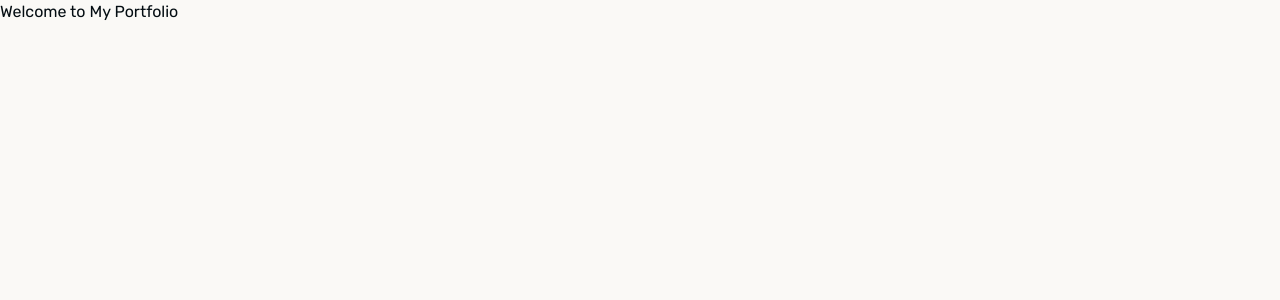
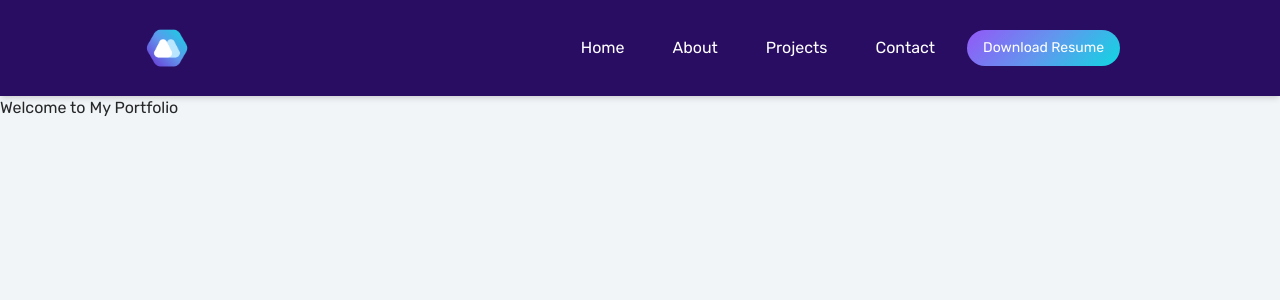
Before and after one commit to misalima/misael-lima-portfolio, a Next.js app: page /home in a window 1280 px wide. Shown: the top 300 px of the page. Built offline with nearby package versions, Linux system fonts and the light colour scheme.

Commit message:
adjust theme, add logo and nav buttons, and favicon

```diff
--- /dev/null
+++ b/src/app/components/Header.tsx
@@ -0,0 +1,20 @@
+import React from 'react'
+import NavBar from './NavBar'
+import Image from 'next/image'
+
+export default function Header() {
+  return (
+    <header className="bg-primary-dark relative z-50 py-4 shadow-md">
+        <div className='container mx-auto px-4 sm:px-6 lg:px-36'>
+            <div className="flex items-center justify-between h-16">
+                <div className="flex items-center justify-center">
+                    <a href="/">
+                       <Image src="/misael_logo.png" width={46} height={46} alt='logo'/>
+                    </a>
+                </div>
+               <NavBar />
+            </div>
+        </div>
+    </header>
+  )
+}
--- /dev/null
+++ b/src/app/components/NavBar.tsx
@@ -0,0 +1,45 @@
+import React from 'react'
+
+export default function NavBar() {
+    const navItems = [
+        { name: 'Home', href: '/' },
+        { name: 'About', href: '/about' },
+        { name: 'Projects', href: '/projects' },
+        { name: 'Contact', href: '/contact' }
+    ];
+
+    return (
+        <>
+            <nav className="flex items-center justify-between p-4">
+                <ul className="flex space-x-12">
+                    {navItems.map((item) => (
+                        <li key={item.name}>
+                            <a
+                                href={item.href}
+                                className="text-white hover:text-light-blue transition-all duration-300 hover:scale-110 hover:drop-shadow-lg relative group"
+                            >
+                                {item.name}
+                                <span className="absolute bottom-0 left-0 w-0 h-0.5 bg-gradient-to-r from-light-blue to-secondary transition-all duration-300 group-hover:w-full"></span>
+                            </a>
+                        </li>
+                    ))}
+                </ul>
+                <a
+                    href="#"
+                    className="ml-8 px-4 py-2 rounded-full text-white text-sm font-medium transition-all duration-300 hover:scale-105 hover:shadow-lg relative overflow-hidden group"
+                    style={{
+                        background: 'linear-gradient(135deg, #9358f7 0%, #6197ee 50%, #10d7e2 100%)',
+                    }}
+                >
+                    <span
+                        className="absolute inset-0 opacity-0 group-hover:opacity-100 transition-opacity duration-1000"
+                        style={{
+                            background: 'linear-gradient(315deg, #9358f7 0%, #6197ee 50%, #10d7e2 100%)',
+                        }}
+                    ></span>
+                    <span className="relative z-10">Download Resume</span>
+                </a>
+            </nav>
+        </>
+  )
+}
--- a/src/app/globals.css
+++ b/src/app/globals.css
@@ -1,12 +1,13 @@
 @import "tailwindcss";
 
 :root {
-  --background: #FAF9F6;
-  --foreground: #040D12;
-  --primary-green: #183D3D;
-  --secondary-green: #5C8374;
-  --lighter-green: #93B1A6;
-  --hover: #D3E4CD;
+  --background: #f2f5f7;
+  --foreground: #262729;
+  --primary-purple: #290d62;
+  --primary-green: #00FF7F;
+  --secondary-lilac: #6667e2;
+  --lighter-blue: #bbe6ff;
+  --hover: #3a216d;
   --error: #FF4C4C;
   --warning: #FFC107;
   --success: #4CAF50;
@@ -16,8 +17,9 @@
   --color-background: var(--background);
   --color-foreground: var(--foreground);
   --color-primary: var(--primary-green);
-  --color-secondary: var(--secondary-green);
-  --color-light-green: var(--lighter-green);
+  --color-primary-dark: var(--primary-purple);
+  --color-secondary: var(--secondary-lilac);
+  --color-light-blue: var(--lighter-blue);
   --color-hover: var(--hover);
   --color-error: var(--error);
   --color-success: var(--success);
@@ -25,13 +27,6 @@
   --font-primary: var(--font-rubik);
 }
 
-@media (prefers-color-scheme: dark) {
-  :root {
-    --background: #040D12;
-    --foreground: #FAF9F6;
-  }
-}
-
 body {
   background: var(--background);
   color: var(--foreground);
--- a/src/app/home/page.tsx
+++ b/src/app/home/page.tsx
@@ -1,9 +1,13 @@
 import React from "react";
+import Header from "../components/Header";
 
 export default function HomePage() {
     return (
+        <>
+        <Header />
         <div>
             <h1>Welcome to My Portfolio</h1>
         </div>
+        </>
     );
 }
```
Also changed, not shown: public/misael_logo.png (added), 1 other file (tests, documents, lock files or other folders).
